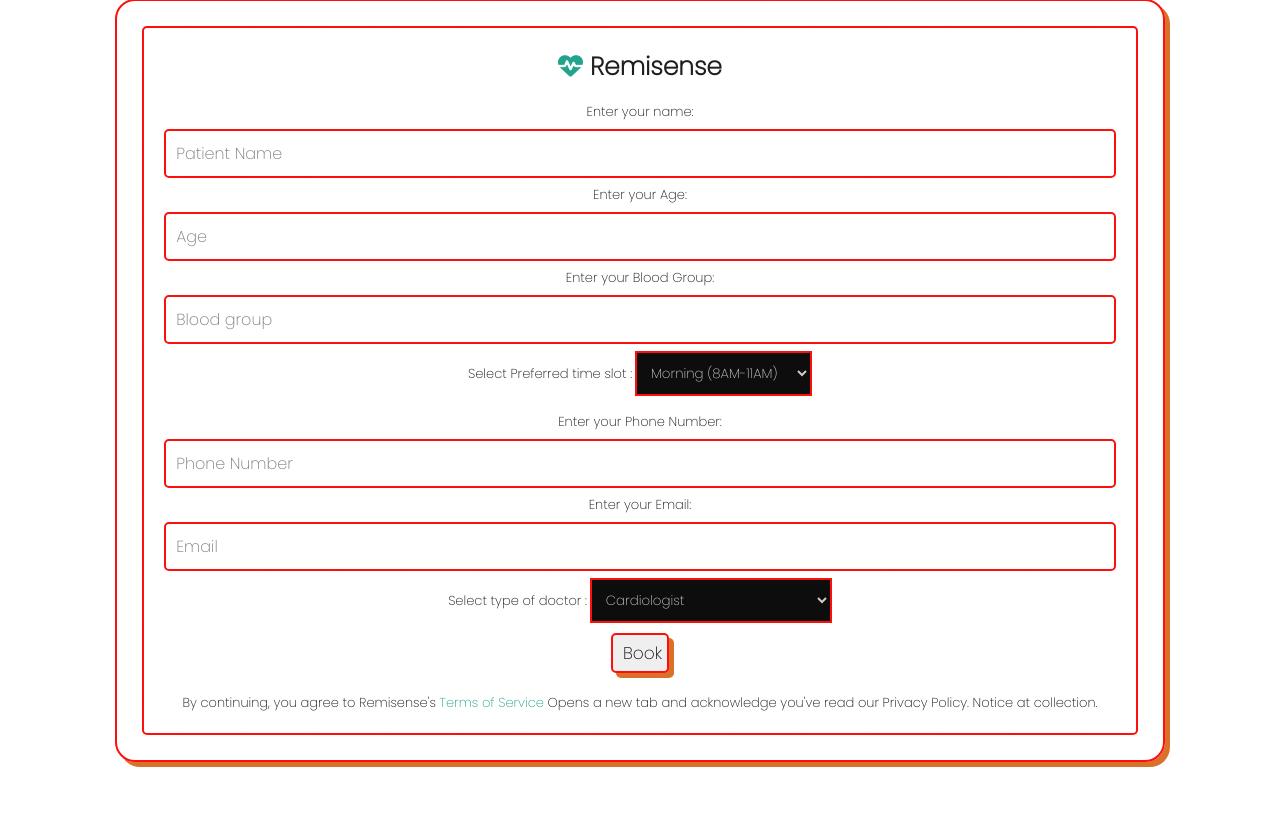
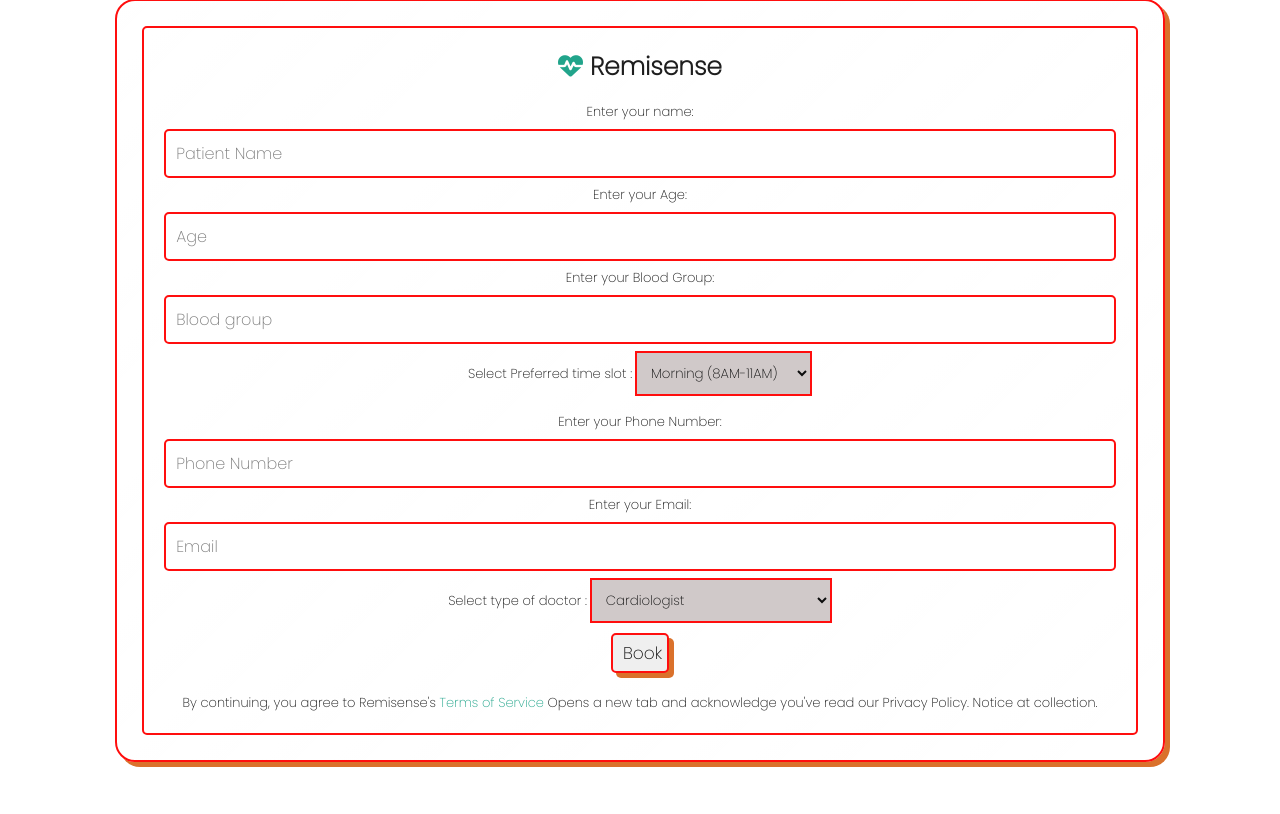
Before and after one commit to ArijitNandi123/REMISENSE, a Flask app: page /book-appointment in a window 1280 px wide. Shown: the part 251-1065 px from the top of the page. Run offline with Flask 3, Linux system fonts and the light colour scheme; a user stored in the database is signed in; tables that the repository leaves empty hold one stand-in row (values such as "Sample post"); parts of the project's set-up code (start-up, migrations or seed data) failed here and were passed over; some web fonts are replaced.

Commit message:
Update style.css

```diff
--- a/static/css/style.css
+++ b/static/css/style.css
@@ -151,10 +151,10 @@
 }
 
 .book .glass-row form select {
-    padding: 1rem;
-    background: var(--black);
-    border: var(--border);
-    color: var(--light-color);
+  padding: 1rem;
+  background:var(--light-color);
+  border: var(--border);
+  color:  var(--black);
 }
 
 .book .glass-row form input[type="text"],
```
